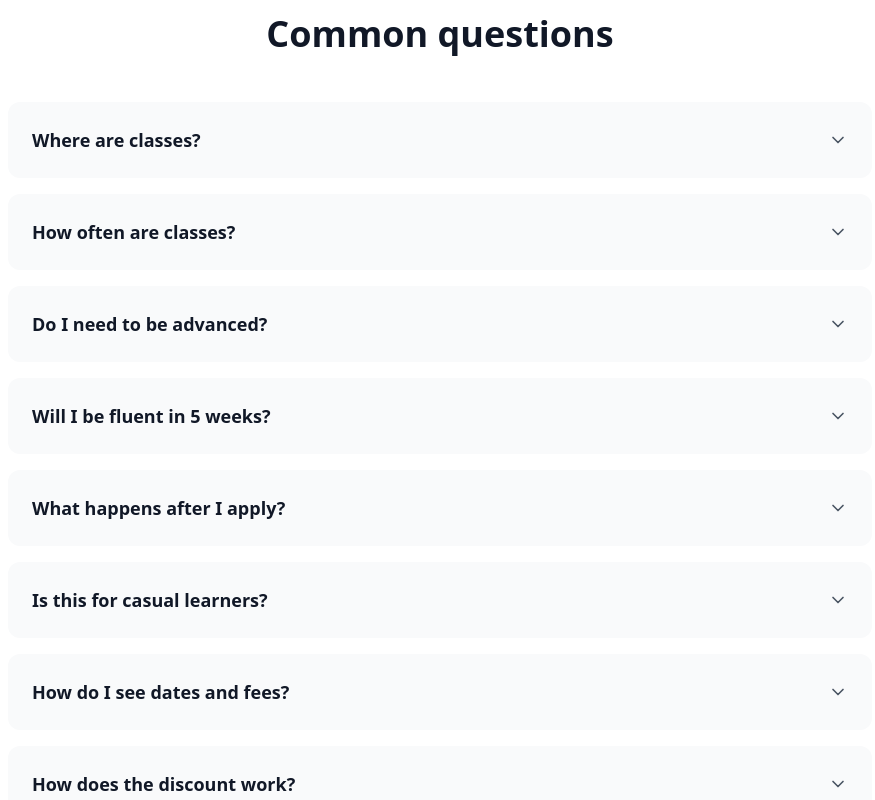
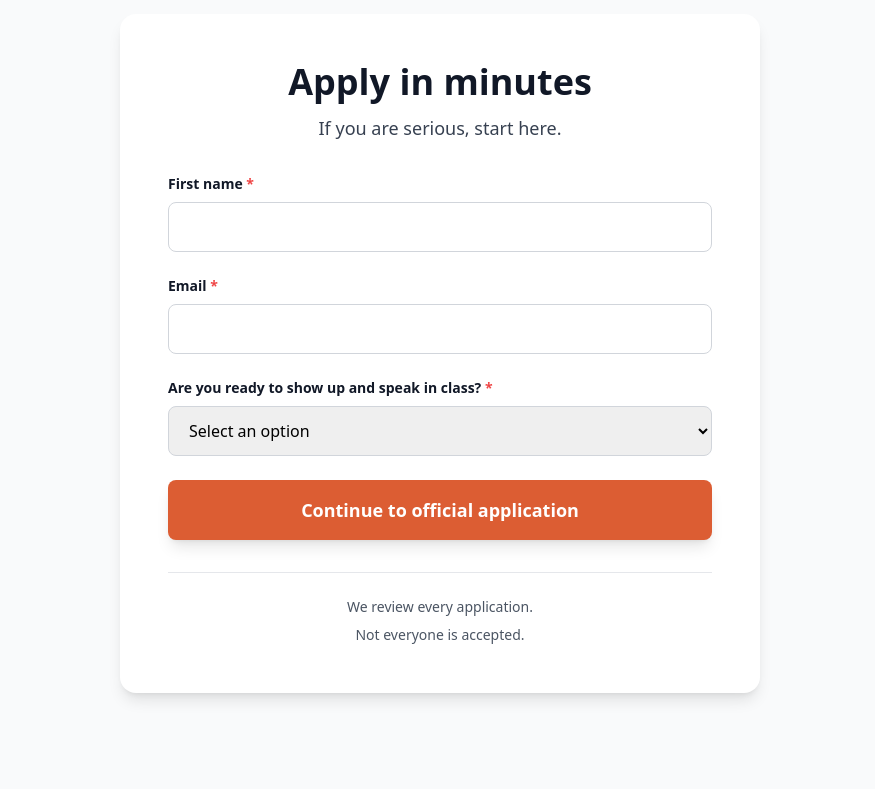
Before and after one commit to Qwixo/apply.INTERLINK.edu-28.8.2025-old-v1.1, a React (Vite) app: page /greensboro in a window 1280 px wide. Shown: the part 8940-9740 px from the top of the page, without its empty margins (200-1075 px from the left). Built offline with nearby package versions, Linux system fonts and the light colour scheme.

Commit message:
Updated GreensboroPage.tsx

```diff
--- a/src/pages/GreensboroPage.tsx
+++ b/src/pages/GreensboroPage.tsx
@@ -882,155 +882,7 @@ function GreensboroPage() {
         </div>
       </section>
 
-      {/* SECTION C: FAQ */}
-      <section className="bg-white py-16 md:py-24">
-        <div className="max-w-4xl mx-auto px-4">
-          <div className="text-center mb-12">
-            <h2 className="text-3xl md:text-4xl font-bold text-gray-900 mb-3">
-              Common questions
-            </h2>
-          </div>
 
-          <div className="space-y-4 mb-12">
-            {/* FAQ 1 */}
-            <div className="bg-gray-50 rounded-xl overflow-hidden">
-              <button
-                onClick={() => toggleFAQ(1)}
-                className="w-full flex items-center justify-between p-6 text-left hover:bg-gray-100 transition-colors"
-              >
-                <span className="text-lg font-semibold text-gray-900">Where are classes?</span>
-                <ChevronDown className={`w-5 h-5 text-gray-600 transition-transform ${openFAQ === 1 ? 'rotate-180' : ''}`} />
-              </button>
-              {openFAQ === 1 && (
-                <div className="px-6 pb-6">
-                  <p className="text-gray-700">On campus at UNCG in Greensboro.</p>
-                </div>
-              )}
-            </div>
-
-            {/* FAQ 2 */}
-            <div className="bg-gray-50 rounded-xl overflow-hidden">
-              <button
-                onClick={() => toggleFAQ(2)}
-                className="w-full flex items-center justify-between p-6 text-left hover:bg-gray-100 transition-colors"
-              >
-                <span className="text-lg font-semibold text-gray-900">How often are classes?</span>
-                <ChevronDown className={`w-5 h-5 text-gray-600 transition-transform ${openFAQ === 2 ? 'rotate-180' : ''}`} />
-              </button>
-              {openFAQ === 2 && (
-                <div className="px-6 pb-6">
-                  <p className="text-gray-700">Monday to Friday. Choose 2 or 4 hours a day.</p>
-                </div>
-              )}
-            </div>
-
-            {/* FAQ 3 */}
-            <div className="bg-gray-50 rounded-xl overflow-hidden">
-              <button
-                onClick={() => toggleFAQ(3)}
-                className="w-full flex items-center justify-between p-6 text-left hover:bg-gray-100 transition-colors"
-              >
-                <span className="text-lg font-semibold text-gray-900">Do I need to be advanced?</span>
-                <ChevronDown className={`w-5 h-5 text-gray-600 transition-transform ${openFAQ === 3 ? 'rotate-180' : ''}`} />
-              </button>
-              {openFAQ === 3 && (
-                <div className="px-6 pb-6">
-                  <p className="text-gray-700">No. You take a placement test. We put you in the right level.</p>
-                </div>
-              )}
-            </div>
-
-            {/* FAQ 4 */}
-            <div className="bg-gray-50 rounded-xl overflow-hidden">
-              <button
-                onClick={() => toggleFAQ(4)}
-                className="w-full flex items-center justify-between p-6 text-left hover:bg-gray-100 transition-colors"
-              >
-                <span className="text-lg font-semibold text-gray-900">Will I be fluent in 5 weeks?</span>
-                <ChevronDown className={`w-5 h-5 text-gray-600 transition-transform ${openFAQ === 4 ? 'rotate-180' : ''}`} />
-              </button>
-              {openFAQ === 4 && (
-                <div className="px-6 pb-6">
-                  <p className="text-gray-700">No. But you can feel more confident and speak more after one term.</p>
-                </div>
-              )}
-            </div>
-
-            {/* FAQ 5 */}
-            <div className="bg-gray-50 rounded-xl overflow-hidden">
-              <button
-                onClick={() => toggleFAQ(5)}
-                className="w-full flex items-center justify-between p-6 text-left hover:bg-gray-100 transition-colors"
-              >
-                <span className="text-lg font-semibold text-gray-900">What happens after I apply?</span>
-                <ChevronDown className={`w-5 h-5 text-gray-600 transition-transform ${openFAQ === 5 ? 'rotate-180' : ''}`} />
-              </button>
-              {openFAQ === 5 && (
-                <div className="px-6 pb-6">
-                  <p className="text-gray-700">We review your application. An advisor helps you with next steps and placement.</p>
-                </div>
-              )}
-            </div>
-
-            {/* FAQ 6 */}
-            <div className="bg-gray-50 rounded-xl overflow-hidden">
-              <button
-                onClick={() => toggleFAQ(6)}
-                className="w-full flex items-center justify-between p-6 text-left hover:bg-gray-100 transition-colors"
-              >
-                <span className="text-lg font-semibold text-gray-900">Is this for casual learners?</span>
-                <ChevronDown className={`w-5 h-5 text-gray-600 transition-transform ${openFAQ === 6 ? 'rotate-180' : ''}`} />
-              </button>
-              {openFAQ === 6 && (
-                <div className="px-6 pb-6">
-                  <p className="text-gray-700">No. This is for serious students who will show up and speak.</p>
-                </div>
-              )}
-            </div>
-
-            {/* FAQ 7 */}
-            <div className="bg-gray-50 rounded-xl overflow-hidden">
-              <button
-                onClick={() => toggleFAQ(7)}
-                className="w-full flex items-center justify-between p-6 text-left hover:bg-gray-100 transition-colors"
-              >
-                <span className="text-lg font-semibold text-gray-900">How do I see dates and fees?</span>
-                <ChevronDown className={`w-5 h-5 text-gray-600 transition-transform ${openFAQ === 7 ? 'rotate-180' : ''}`} />
-              </button>
-              {openFAQ === 7 && (
-                <div className="px-6 pb-6">
-                  <p className="text-gray-700">Use the 'See dates & fees' button above.</p>
-                </div>
-              )}
-            </div>
-
-            {/* FAQ 8 */}
-            <div className="bg-gray-50 rounded-xl overflow-hidden">
-              <button
-                onClick={() => toggleFAQ(8)}
-                className="w-full flex items-center justify-between p-6 text-left hover:bg-gray-100 transition-colors"
-              >
-                <span className="text-lg font-semibold text-gray-900">How does the discount work?</span>
-                <ChevronDown className={`w-5 h-5 text-gray-600 transition-transform ${openFAQ === 8 ? 'rotate-180' : ''}`} />
-              </button>
-              {openFAQ === 8 && (
-                <div className="px-6 pb-6">
-                  <p className="text-gray-700">It is for qualified applicants applying to the closest available term.</p>
-                </div>
-              )}
-            </div>
-          </div>
-
-          <div className="text-center">
-            <button
-              onClick={scrollToApply}
-              className="bg-[#dc5d33] text-white font-bold text-lg px-8 py-4 rounded-lg shadow-lg hover:bg-[#c24e2b] transition-all duration-300 hover:shadow-xl transform hover:-translate-y-0.5"
-            >
-              Apply now
-            </button>
-          </div>
-        </div>
-      </section>
 
       {/* SECTION D: Bottom Apply Section */}
       <section id="apply" className="bg-gray-50 py-16 md:py-24">
```
